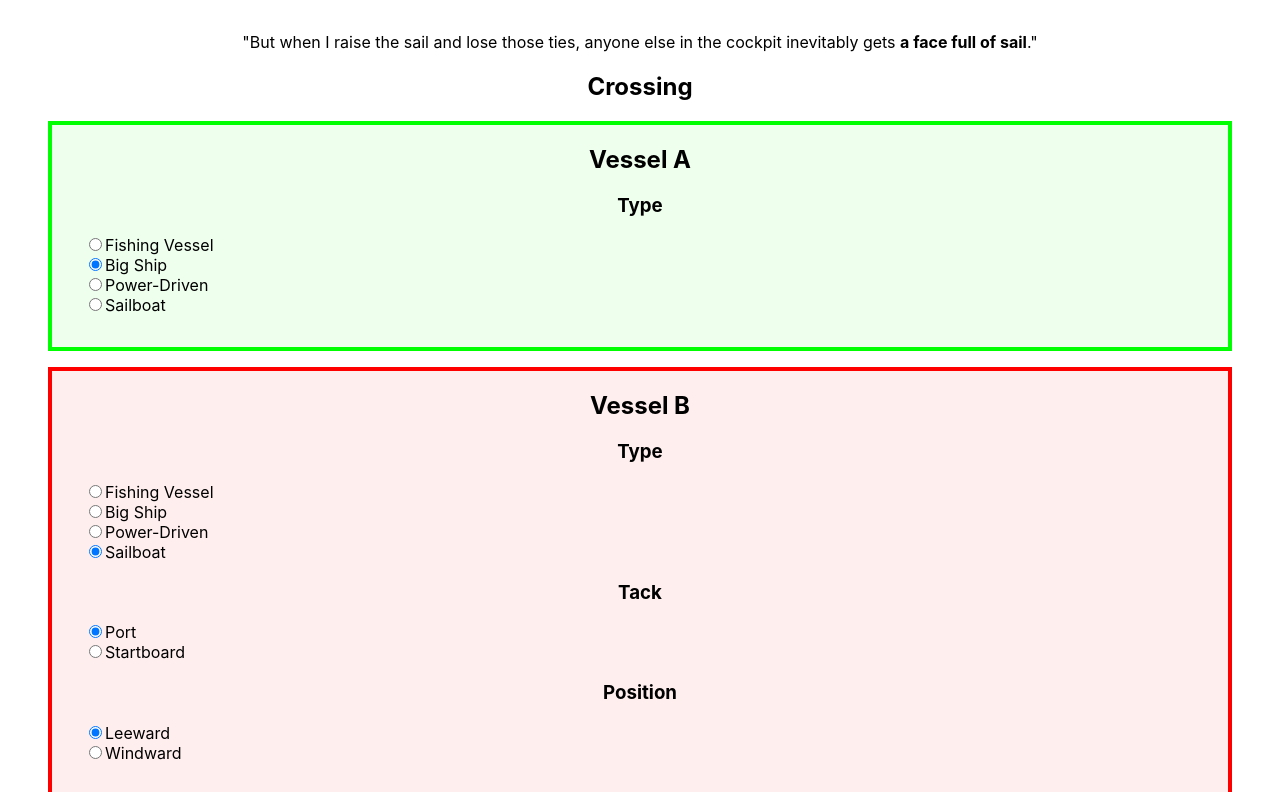
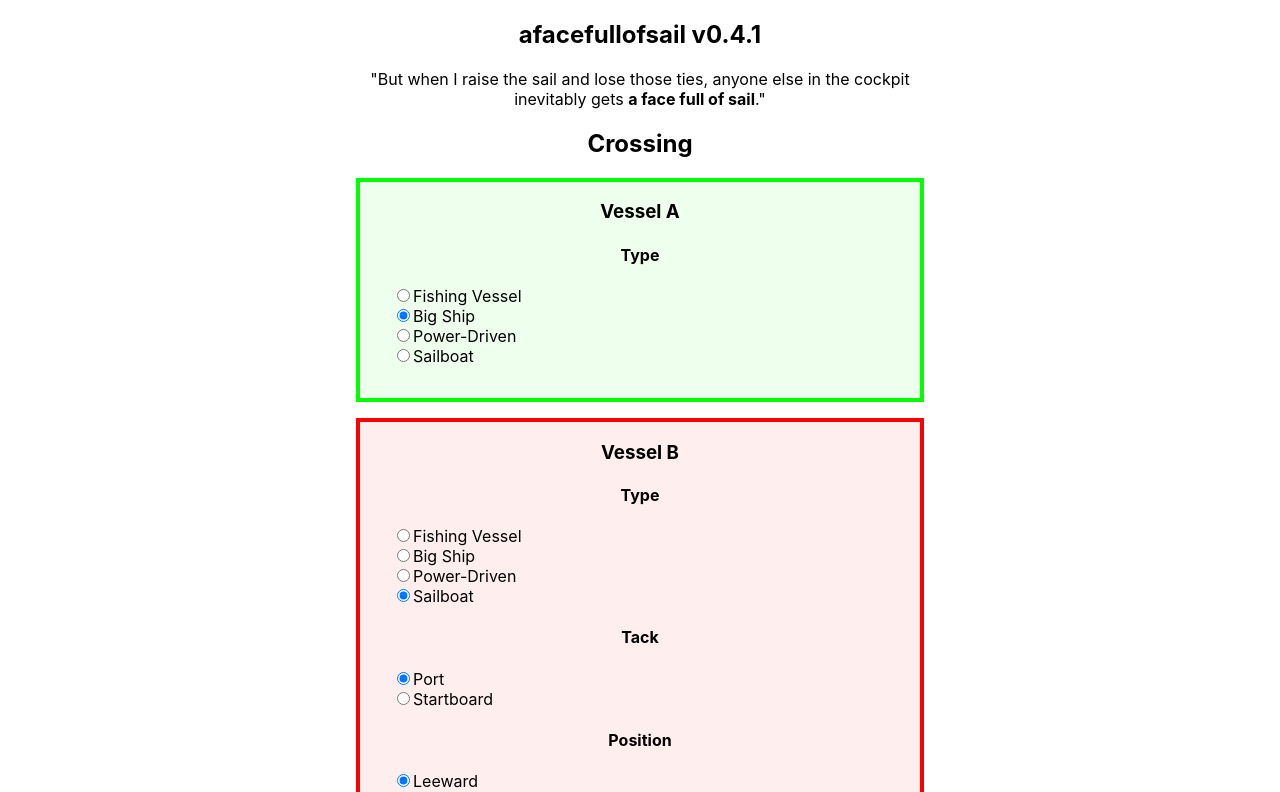
Before and after one commit to mattiaerre/afacefullofsail, a React (Create React App) app: page / in a window 1280 px wide. Shown: the top 792 px of the page. Built offline with nearby package versions, Linux system fonts and the light colour scheme.

Commit message:
small improvements

```diff
--- a/src/App.css
+++ b/src/App.css
@@ -1,11 +1,12 @@
 .App {
-  margin: 2em;
+  margin: auto;
+  max-width: 600px;
   text-align: center;
 }
 
 .App__footer {
   font-size: small;
-  margin-top: 4em;
+  margin: 4em 0 2em;
 }
 
 .Legend {
--- a/src/App.js
+++ b/src/App.js
@@ -82,9 +82,9 @@ function Section({ name, onChange, position, tack, type }) {
 
   return (
     <section>
-      <h2>{name}</h2>
+      <h3>{name}</h3>
       <form>
-        <h3>Type</h3>
+        <h4>Type</h4>
         <List
           collection={types}
           name="type"
@@ -93,14 +93,14 @@ function Section({ name, onChange, position, tack, type }) {
         />
         {selectedType === SAILBOAT && (
           <>
-            <h3>Tack</h3>
+            <h4>Tack</h4>
             <List
               collection={tacks}
               name="tack"
               onChange={setSelectedTack}
               selected={selectedTack}
             />
-            <h3>Position</h3>
+            <h4>Position</h4>
             <List
               collection={positions}
               name="position"
@@ -145,11 +145,14 @@ function App() {
 
   return (
     <article className="App">
+      <h1>
+        {name} v{version}
+      </h1>
       <p>
         "But when I raise the sail and lose those ties, anyone else in the
         cockpit inevitably gets <b>a face full of sail</b>."
       </p>
-      <h1>Crossing</h1>
+      <h2>Crossing</h2>
       {notification && <p className="Notification">{notification}</p>}
       <ul>
         <li className={classNameA}>
```
Also changed, not shown: 1 other file (tests, documents, lock files or other folders).
